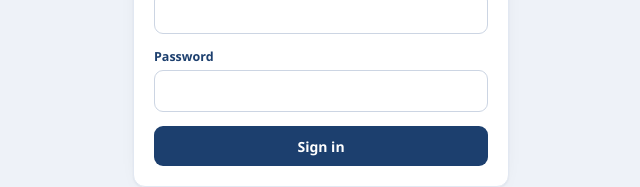
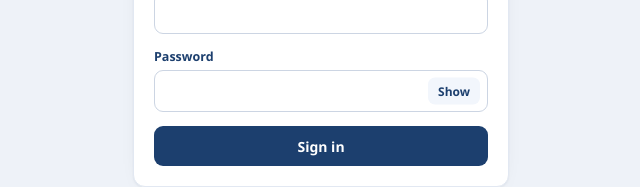
Before and after one commit to Dickson32-cell/Youth-Desk, a Next.js app: page /office/login in a window 1280 px wide. Shown: the part 163-350 px from the top of the page, without its empty margins (319-959 px from the left). Built offline with nearby package versions, Linux system fonts and the light colour scheme.

Commit message:
Show/Hide password reveal on officer login + account pages

```diff
--- a/src/app/office/login/page.tsx
+++ b/src/app/office/login/page.tsx
@@ -1,6 +1,7 @@
 "use client";
 import { useState } from "react";
 import { useRouter } from "next/navigation";
+import PasswordInput from "@/components/PasswordInput";
 
 export default function Login() {
   const r = useRouter();
@@ -31,7 +32,7 @@ export default function Login() {
           <input type="text" value={u} onChange={(e) => setU(e.target.value)} autoComplete="username" required />
         </label>
         <label className="fld"><span className="cap">Password</span>
-          <input type="password" value={p} onChange={(e) => setP(e.target.value)} autoComplete="current-password" required />
+          <PasswordInput value={p} onChange={(e) => setP(e.target.value)} autoComplete="current-password" required ariaLabel="Password" />
         </label>
         <button className="btn btn-primary w-full" disabled={busy}>{busy ? "Signing in…" : "Sign in"}</button>
       </form>
--- /dev/null
+++ b/src/components/PasswordInput.tsx
@@ -0,0 +1,43 @@
+"use client";
+import { useState } from "react";
+
+// Password box with a Show/Hide reveal (what the officer types, visible on demand).
+// Purely client-side: the system still never stores or reads the password.
+export default function PasswordInput({
+  value, onChange, autoComplete, required, minLength, ariaLabel,
+}: {
+  value: string;
+  onChange: (e: React.ChangeEvent<HTMLInputElement>) => void;
+  autoComplete?: string;
+  required?: boolean;
+  minLength?: number;
+  ariaLabel?: string;
+}) {
+  const [show, setShow] = useState(false);
+  return (
+    <div style={{ position: "relative" }}>
+      <input
+        type={show ? "text" : "password"}
+        value={value}
+        onChange={onChange}
+        autoComplete={autoComplete}
+        required={required}
+        minLength={minLength}
+        aria-label={ariaLabel}
+        style={{ paddingRight: 78 }}
+      />
+      <button
+        type="button"
+        onClick={() => setShow((v) => !v)}
+        aria-label={show ? "Hide password" : "Show password"}
+        style={{
+          position: "absolute", right: 8, top: "50%", transform: "translateY(-50%)",
+          border: "none", background: "#f2f6fc", color: "#1c3f6e", font: "inherit",
+          fontSize: 12, fontWeight: 700, padding: "5px 10px", borderRadius: 7, cursor: "pointer",
+        }}
+      >
+        {show ? "Hide" : "Show"}
+      </button>
+    </div>
+  );
+}
```
Also changed, not shown: src/app/dashboard/account/page.tsx (+4 -3 lines).
